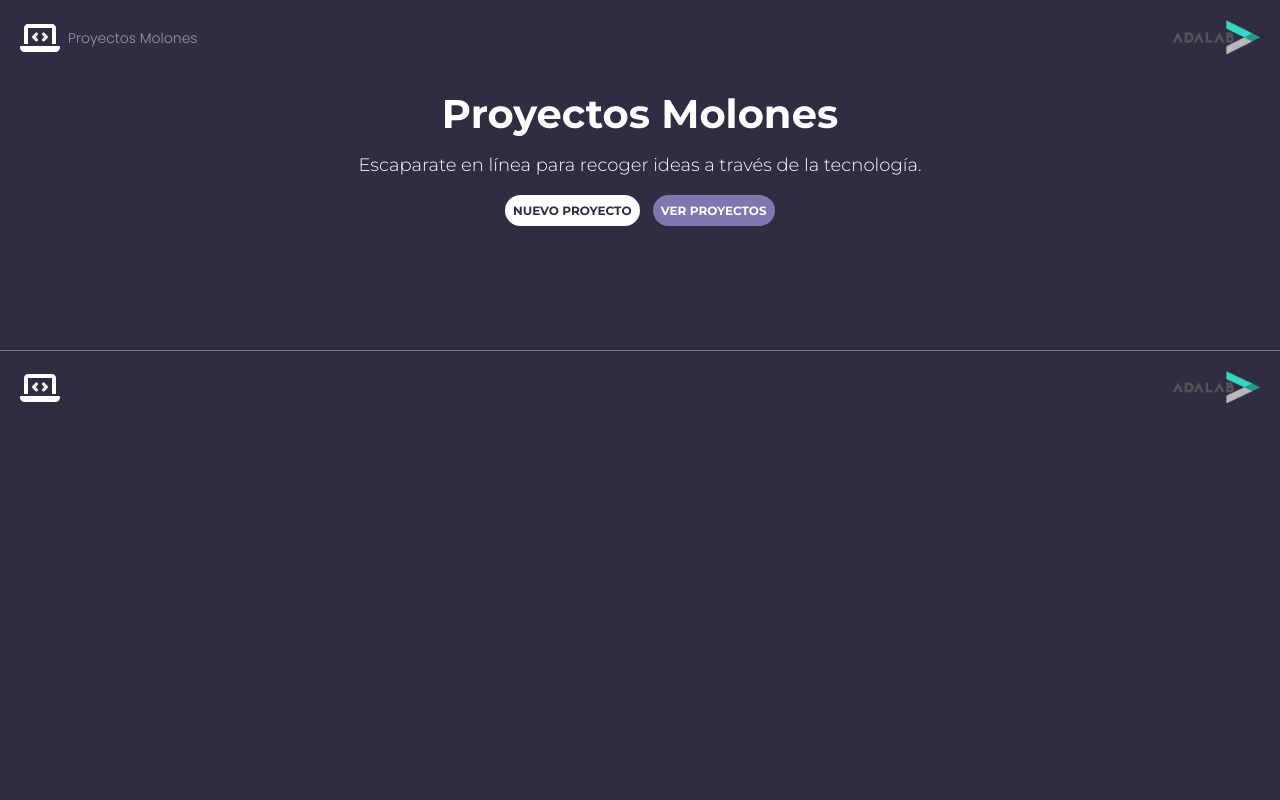
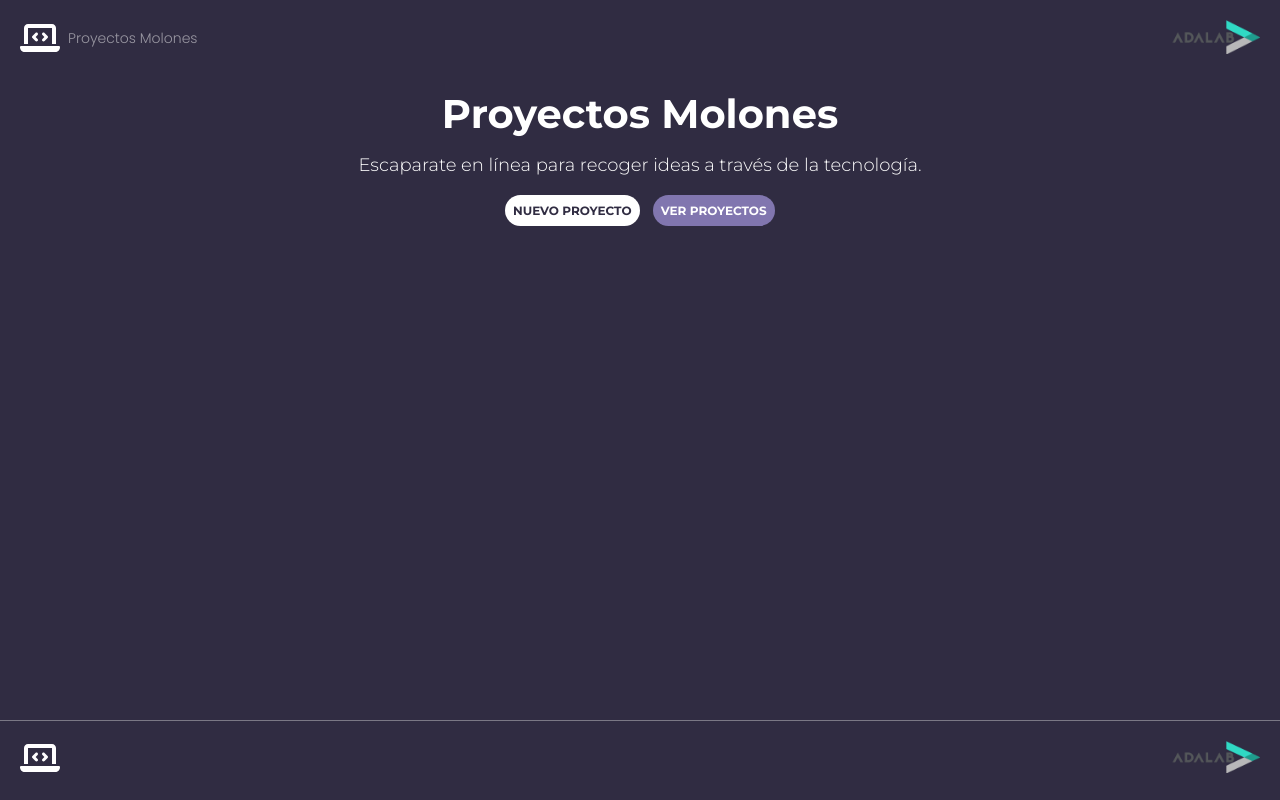
Before and after one commit to Adalab/project-promo-S-module-4-team-7, a React (Create React App) app: page /#/ in a window 1280 px wide. Built offline with nearby package versions, Linux system fonts and the light colour scheme.

Commit message:
add style footer landing

```diff
--- a/src/styles/layout/Footer.scss
+++ b/src/styles/layout/Footer.scss
@@ -8,7 +8,7 @@
     display: flex;
     align-items: center;
     justify-content: space-between;
-    height: 10%;
+    //max-height: 10vh;
     //margin-top: 1rem;
     padding: 20px 20px;
     border-top: solid 1px $color-bright-violet;
--- a/src/styles/layout/Landing.scss
+++ b/src/styles/layout/Landing.scss
@@ -4,14 +4,15 @@
 .container__landing {
     padding: 20px;
    // height: 80%;
-    height: auto;
+    min-height: 90vh;
+   // height: auto;
     @include tablet {
-        height: 90%;
+      //  height: 90%;
     }
 }
 
 .main__landing {
-    height: 90%;
+    //height: 90%;
     &__container {
     margin-top: 2rem;
     display: flex;
```
Also changed, not shown: src/styles/layout/_main.scss (line endings or trailing spaces).
